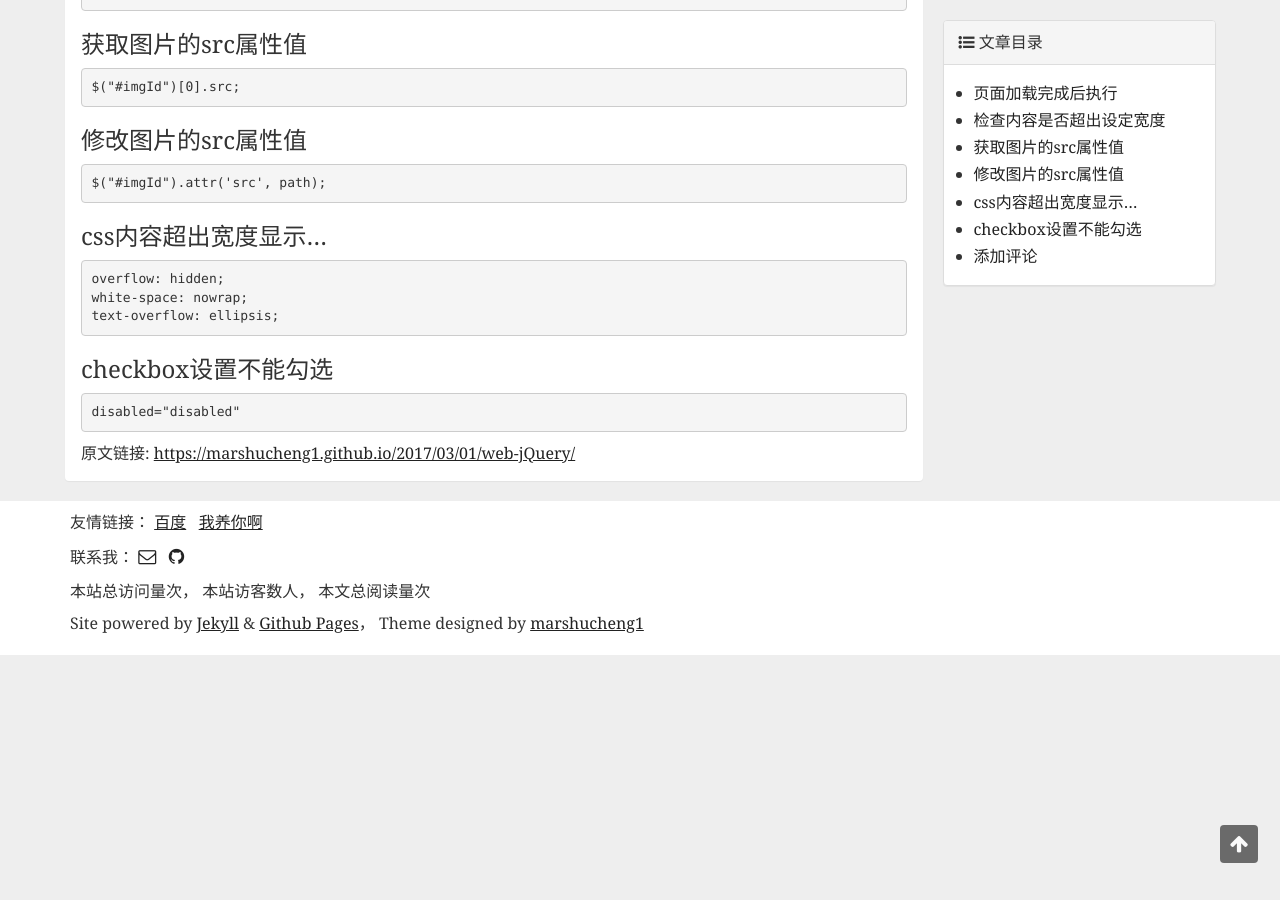
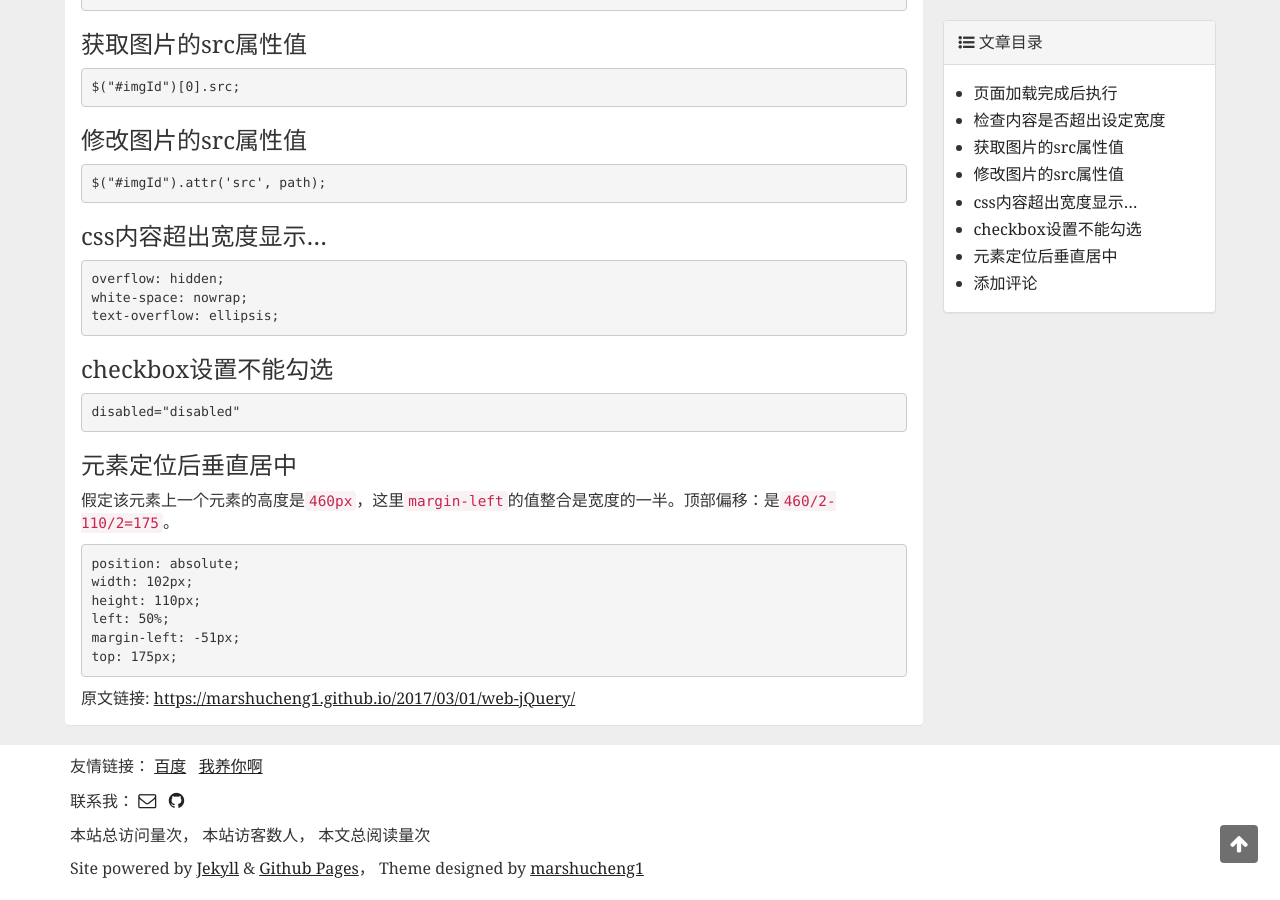
Before and after one commit to marshucheng1/marshucheng1.github.io, a Jekyll site: the page built from _posts/2017-03-01-web-jQuery.md, in a window 1280 px wide and 900 px high, scrolled down 536 px. Built offline with Jekyll 4.4.1, drawn with Linux system fonts in a browser that asks for light colours; comment, search, counter and statistics services are not loaded.

Commit message:
Update 2017-03-01-web-jQuery.md

```diff
--- a/_posts/2017-03-01-web-jQuery.md
+++ b/_posts/2017-03-01-web-jQuery.md
@@ -47,3 +47,13 @@ author: MarsHu
 ### checkbox设置不能勾选 ###
 
 	disabled="disabled"
+
+### 元素定位后垂直居中 ###
+假定该元素上一个元素的高度是`460px`，这里`margin-left`的值整合是宽度的一半。顶部偏移：是`460/2-110/2=175`。
+
+	position: absolute;
+	width: 102px;
+	height: 110px;
+	left: 50%;
+	margin-left: -51px;
+	top: 175px;
```
